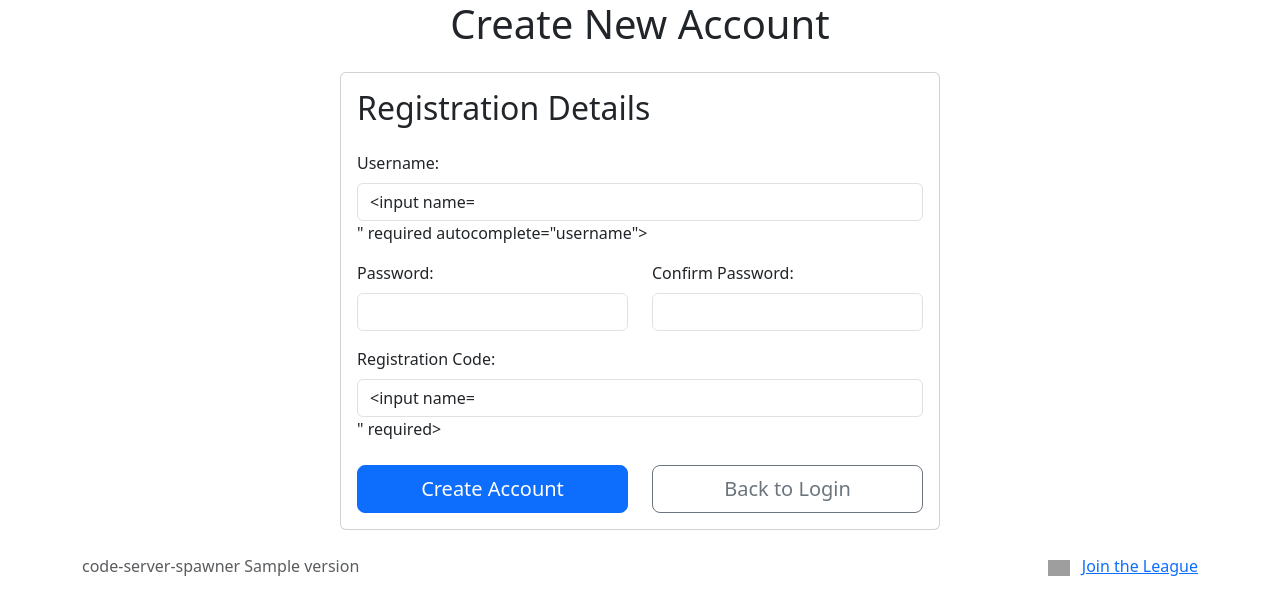
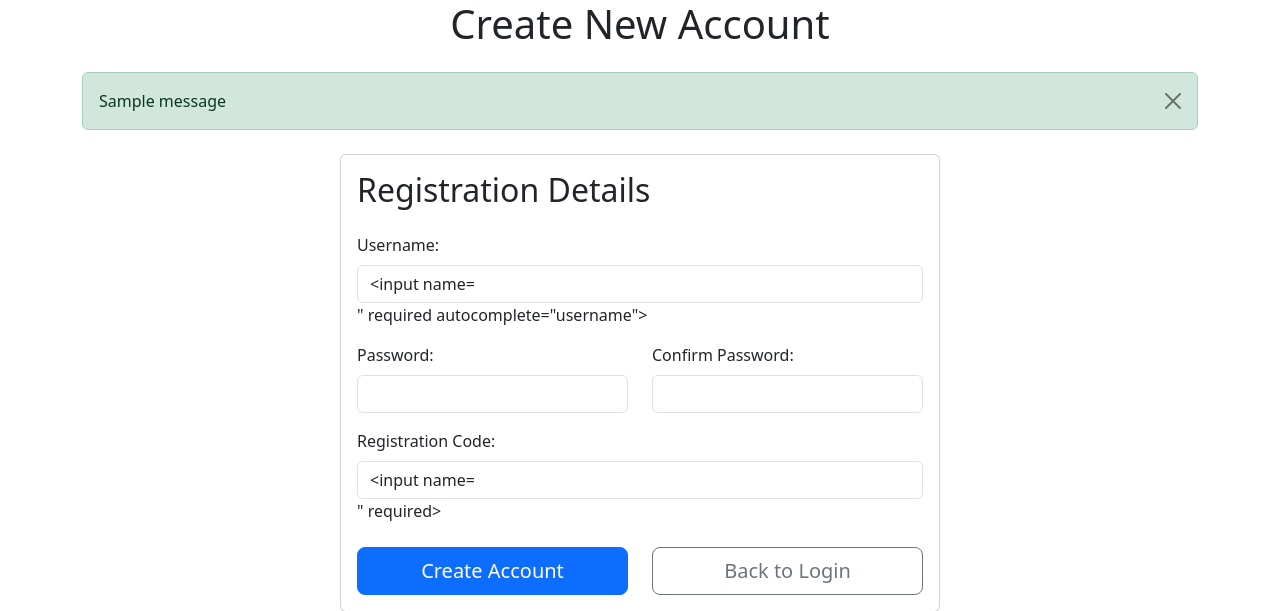
Before and after one commit to league-infrastructure/code-server-spawner, a Python web app: template cspawn/templates/register.html in a window 1280 px wide. Shown: the top 611 px of the page. Run offline with Jinja, Linux system fonts and the light colour scheme; the template is opened without the code that fills it: most values are stand-ins (such as "Sample title", 1, 10 or a date in 2020); one stand-in notice (Sample message) is shown; form fields are guessed from the names that the template uses; grey boxes are pictures that could not be loaded.

Commit message:
Bump version to 0.3.7, update registration route, enhance flash message display, and improve server control buttons

```diff
--- a/cspawn/routes/main.py
+++ b/cspawn/routes/main.py
@@ -129,6 +129,7 @@ def index():
 
 @app.route("/login")
 def login():
+
     return render_template("login.html", **context)
 
 
--- a/cspawn/templates/_messages.html
+++ b/cspawn/templates/_messages.html
@@ -1,13 +1,26 @@
-<!-- Display flashed messages -->
-
 {% with messages = get_flashed_messages(with_categories=true) %}
     {% if messages %}
         {% for category, message in messages %}
-
-            {% if category == 'error' or category == 'message'%}
-                <div class="error">{{ message }}</div>
+            {% if category == 'error' %}
+                <div class="alert alert-danger alert-dismissible fade show" role="alert">
+                    {{ message }}
+                    <button type="button" class="btn-close" data-bs-dismiss="alert" aria-label="Close"></button>
+                </div>
+            {% elif category == 'message' %}
+                <div class="alert alert-primary alert-dismissible fade show" role="alert">
+                    {{ message }}
+                    <button type="button" class="btn-close" data-bs-dismiss="alert" aria-label="Close"></button>
+                </div>
             {% elif category == 'notice' %}
-                <div class="notice">{{ message }}</div>
+                <div class="alert alert-info alert-dismissible fade show" role="alert">
+                    {{ message }}
+                    <button type="button" class="btn-close" data-bs-dismiss="alert" aria-label="Close"></button>
+                </div>
+            {% elif category == 'success' %}
+                <div class="alert alert-success alert-dismissible fade show" role="alert">
+                    {{ message }}
+                    <button type="button" class="btn-close" data-bs-dismiss="alert" aria-label="Close"></button>
+                </div>
             {% endif %}
         {% endfor %}
     {% endif %}
--- a/cspawn/templates/admin.html
+++ b/cspawn/templates/admin.html
@@ -32,7 +32,12 @@
 <!-- Action Buttons -->
 <div class="row mb-4">
     <div class="col">
+        {% if server_status == 'running' %}
+        <a href="{{ url_for('start_server') }}" class="btn btn-success float-start">Open Server</a>
+        {% else %}
         <a href="{{ url_for('start_server') }}" class="btn btn-success float-start">Start Server</a>
+        {% endif %}
+
         <a href="{{ url_for('auth.jtl_auth_logout') }}" class="btn btn-primary float-end">Logout</a>
 
         {% if server_status == 'running' %}
--- a/cspawn/templates/register.html
+++ b/cspawn/templates/register.html
@@ -14,7 +14,7 @@
         <div class="card-body">
             <h2 class="card-title mb-4">Registration Details</h2>
 
-            <form action="{{ url_for('register') }}" method="POST">
+            <form action="{{ url_for('auth_register') }}" method="POST">
                 <!-- Username Field -->
                 <div class="mb-3">
                     <label for="username" class="form-label">Username:</label>
--- a/pyproject.toml
+++ b/pyproject.toml
@@ -1,6 +1,6 @@
 [project]
 name = "code-server-spawner"
-version = "0.3.6"
+version = "0.3.7"
 description = "Manages code server containers"
 readme = "README.md"
 requires-python = ">=3.11"
```
Also changed, not shown: cspawn/routes/auth.py (+6 -5 lines), cspawn/templates/home.html (+8 -0 lines).
